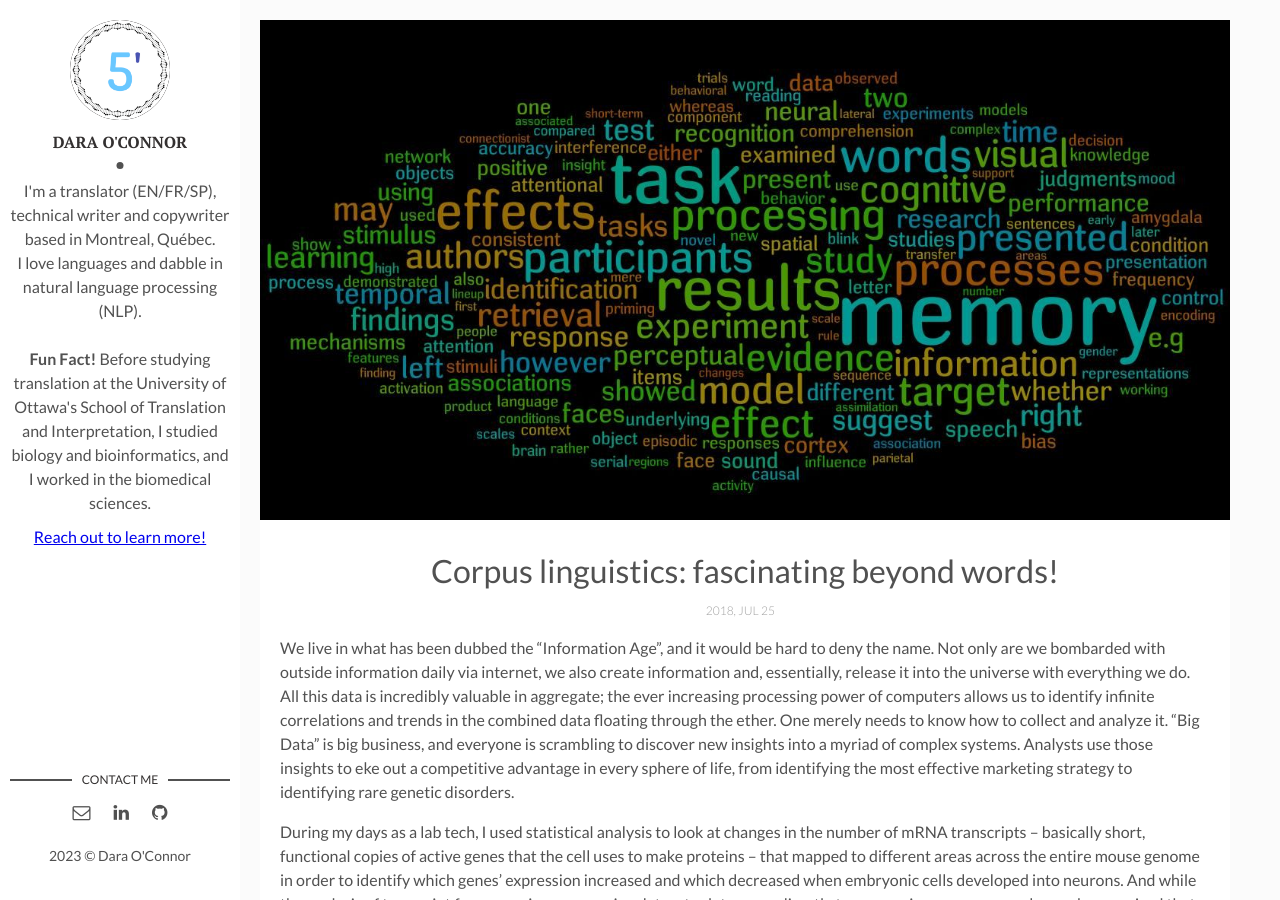
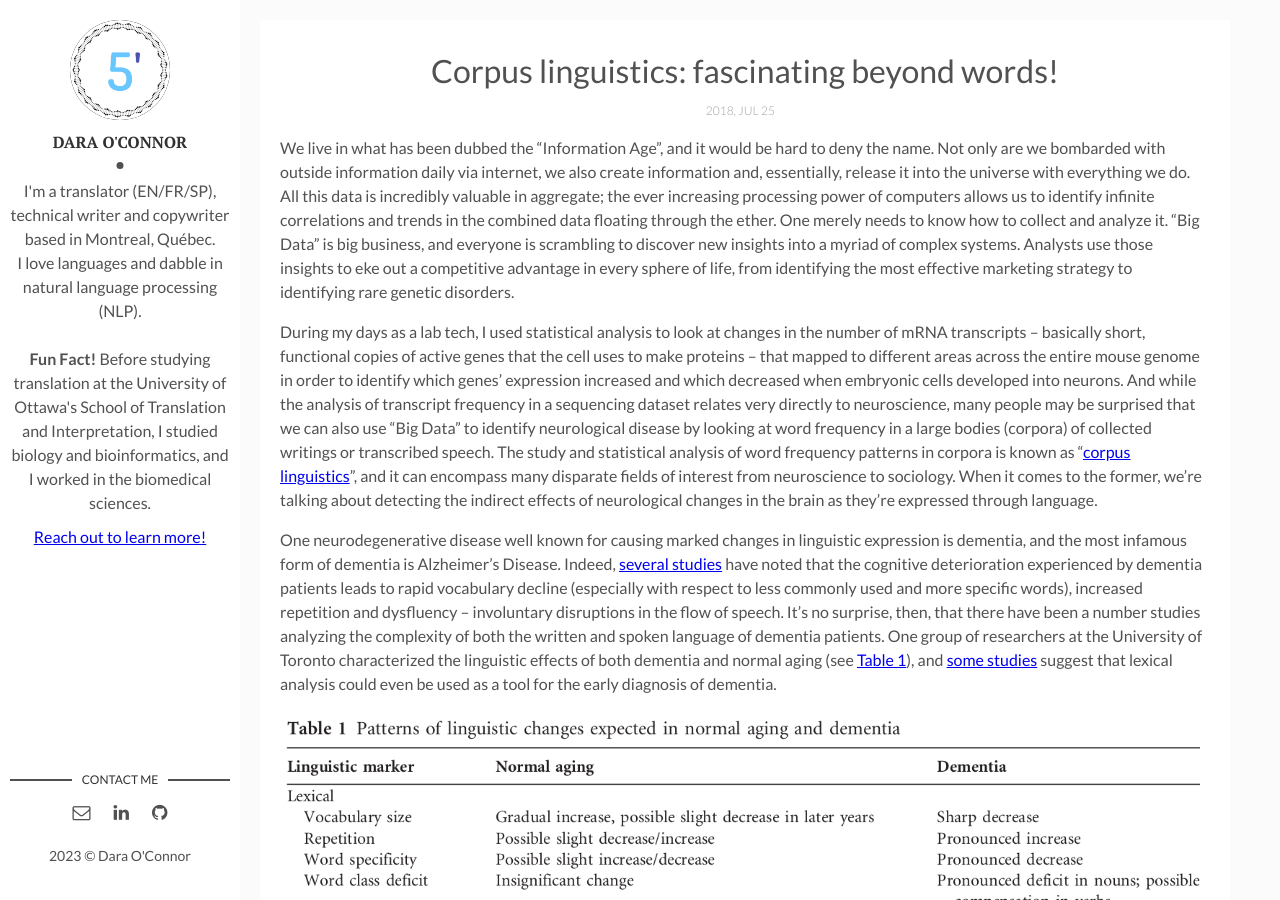
Before and after one commit to spockrocket/spockrocket.github.io, a Jekyll site: the page built from _posts/2018-07-25-corpus-linguistics-fascinating-beyong-words.markdown, in a window 1280 px wide and 900 px high. Built offline with Jekyll 4.4.1, drawn with Linux system fonts in a browser that asks for light colours.

Commit message:
Update 2018-07-25-corpus-linguistics-fascinating-beyong-words.markdown
Commented out the image line

```diff
--- a/_posts/2018-07-25-corpus-linguistics-fascinating-beyong-words.markdown
+++ b/_posts/2018-07-25-corpus-linguistics-fascinating-beyong-words.markdown
@@ -3,7 +3,7 @@ layout: post
 title: 'Corpus linguistics: fascinating beyond words!'
 date: 2018-07-25 18:35:07 +0300
 description: Can the words Donald Trump uses tell us something about his neurological state? Corpus analysis at work!
-img: dementia-cloud.jpg # Add image post (optional)
+# img: dementia-cloud.jpg # Add image post (optional)
 fig-caption: # Add figcaption (optional)
 tags: [corpus-linguistics, dementia, statistics, cognitive-linguistics, big-data, donald-trump, corpus-analysis]
 ---
```
